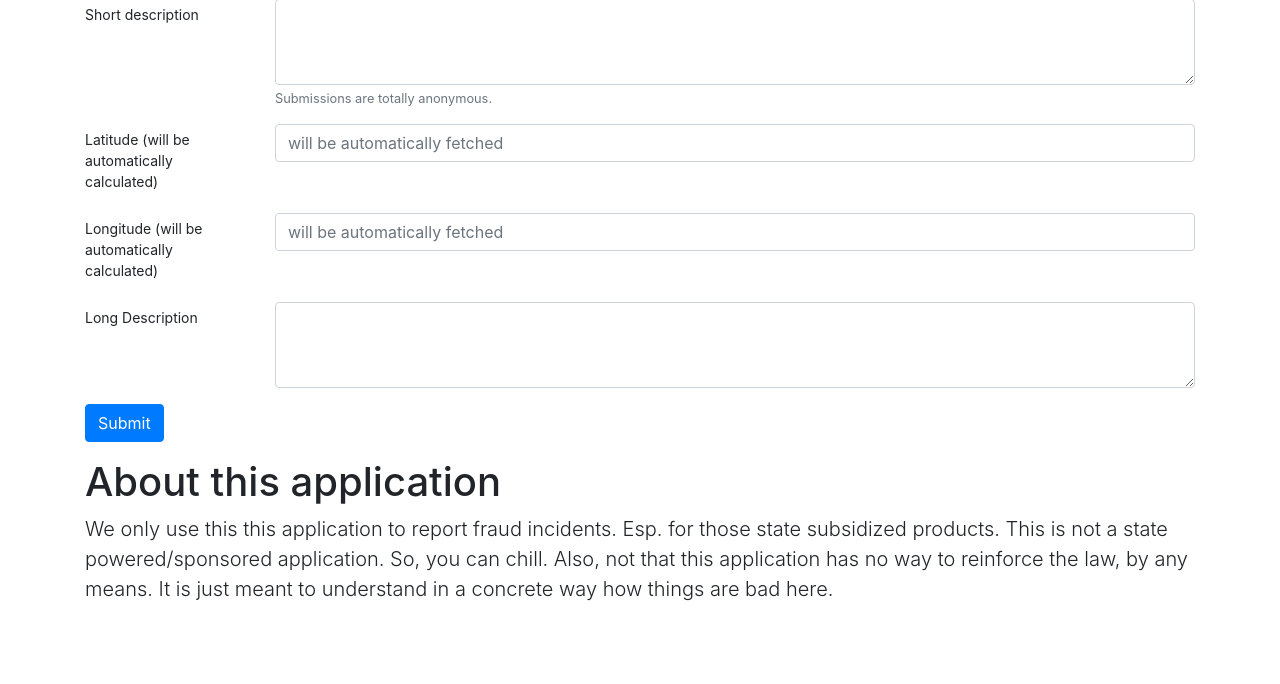
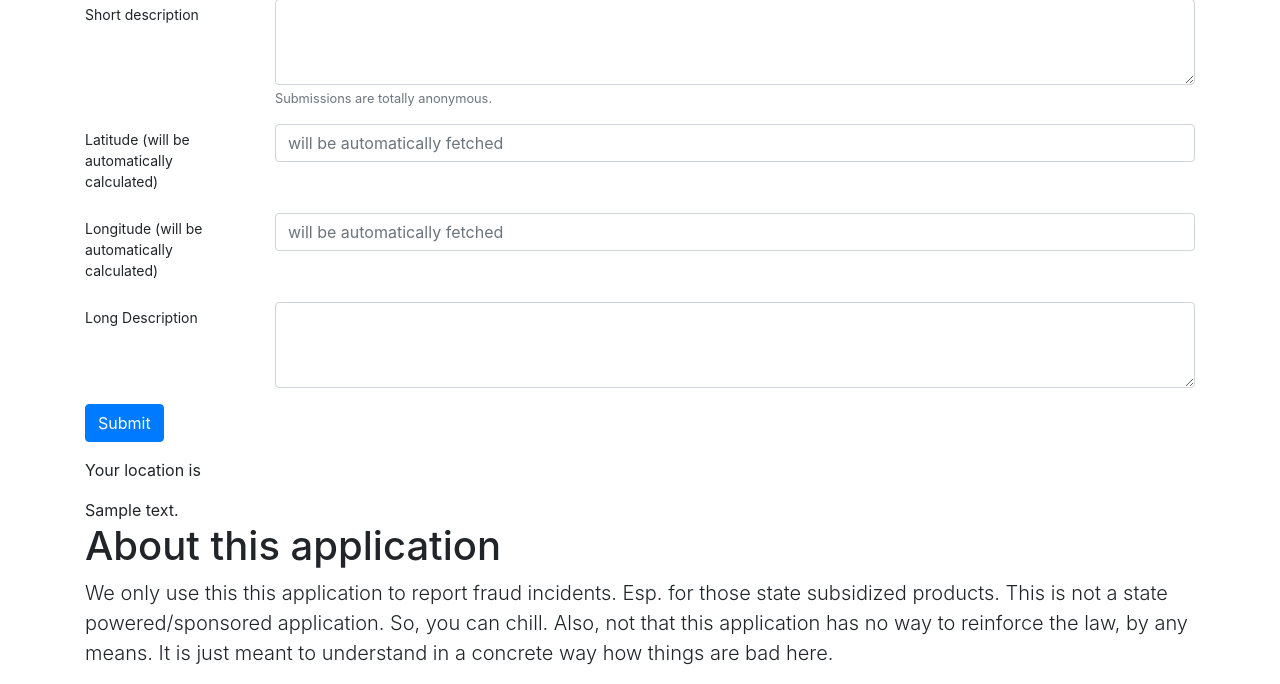
Before and after one commit to adonese/istole, a Flask app: template templates/index.html in a window 1280 px wide. Shown: the part 406-1090 px from the top of the page. Before the commit the page ends 1007 px from the top, so only its background shows below. Run offline with Flask 2, Linux system fonts and the light colour scheme; tables that the repository leaves empty hold one stand-in row (values such as "Sample post"); the template is opened without the code that fills it: values that come from a table or form of the project are taken from there, most other values are stand-ins (such as "Sample title", 1, 10 or a date in 2020); some libraries are stand-ins or nearby versions.

Commit message:
adding geopy dependancy

```diff
--- a/app.py
+++ b/app.py
@@ -6,6 +6,10 @@ from flask_sqlalchemy import SQLAlchemy
 from forms import SubmitForm
 from flask_wtf.csrf import CSRFProtect
 from flask_migrate import Migrate
+
+import geopy
+
+from geopy.geocoders import Nominatim
 
 csrf = CSRFProtect()
 app = Flask(__name__, static_folder="statics")
@@ -47,9 +51,23 @@ def index():
         db.session.add(q)
         db.session.commit()
         flash("Thank you so much for your submission!")
+        address = get_address(lat, long)
     else:
         print("Where to fuck i fucked up.")
         for error in form.errors.items():
             flash(error)
 
-    return render_template("index.html", form=form)
+    return render_template("index.html", form=form, address=address)
+
+
+def get_location(lat: str, long: str) -> geopy.location.Location:
+    "A raw structured format for the user submitted reverese location."
+    geo = Nominatim(user_agent="istole_website")
+    location = geo.reverse(f"{lat}, {long}")
+    return location
+
+
+def get_address(lat: str, long: str) -> str:
+    "A str representation for the user's location"
+    location = get_location(lat, long)
+    return location.address
--- a/templates/index.html
+++ b/templates/index.html
@@ -111,6 +111,11 @@
       {% endif %}
       {% endwith %}
     </form>
+
+    {% if address %}
+    <p>Your location is</p>
+    {{address}}
+    {% endif %}
   </div>
 
   <div class="container">
```
Also changed, not shown: test_app.py (added, +12 -0 lines).
